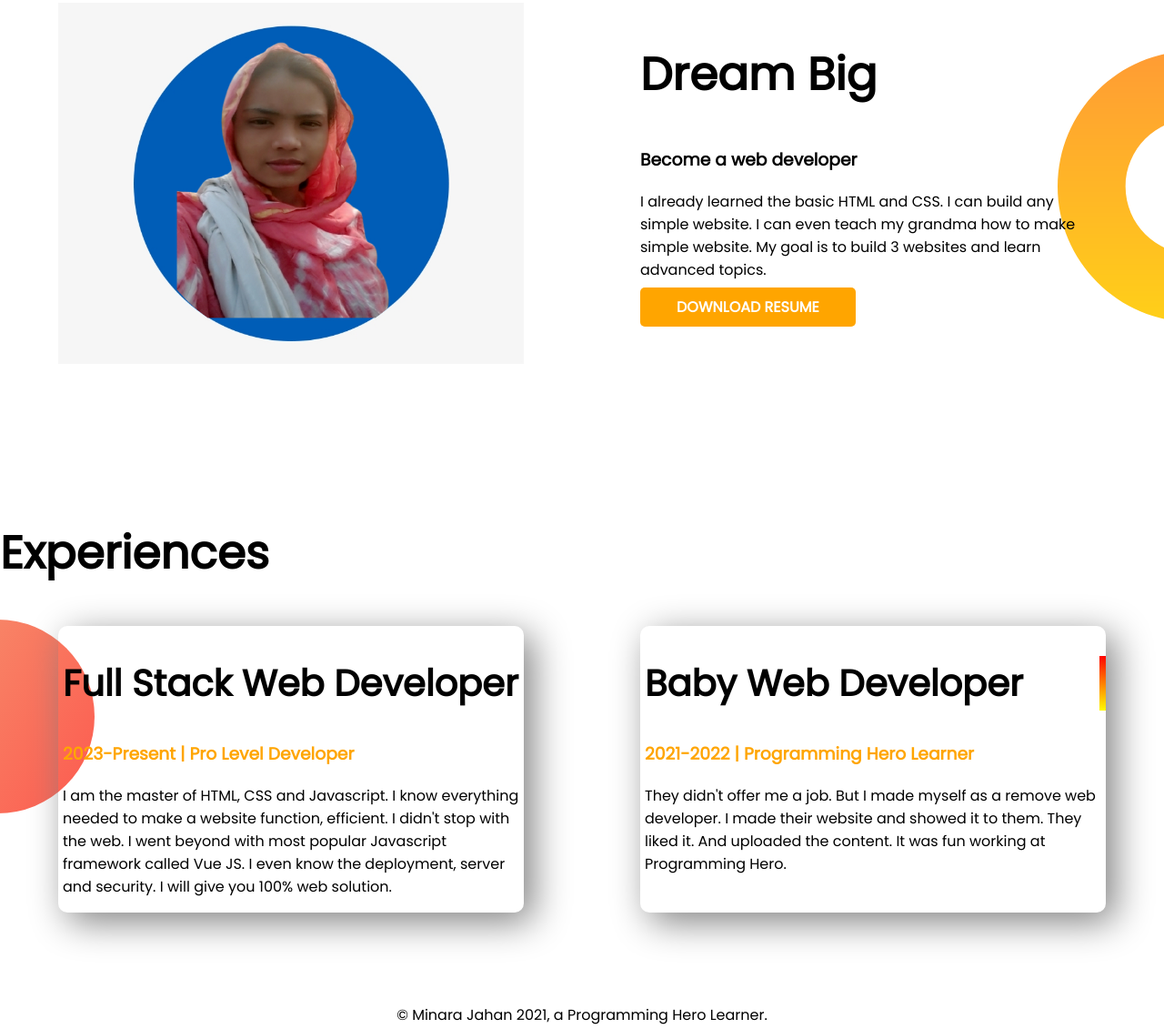
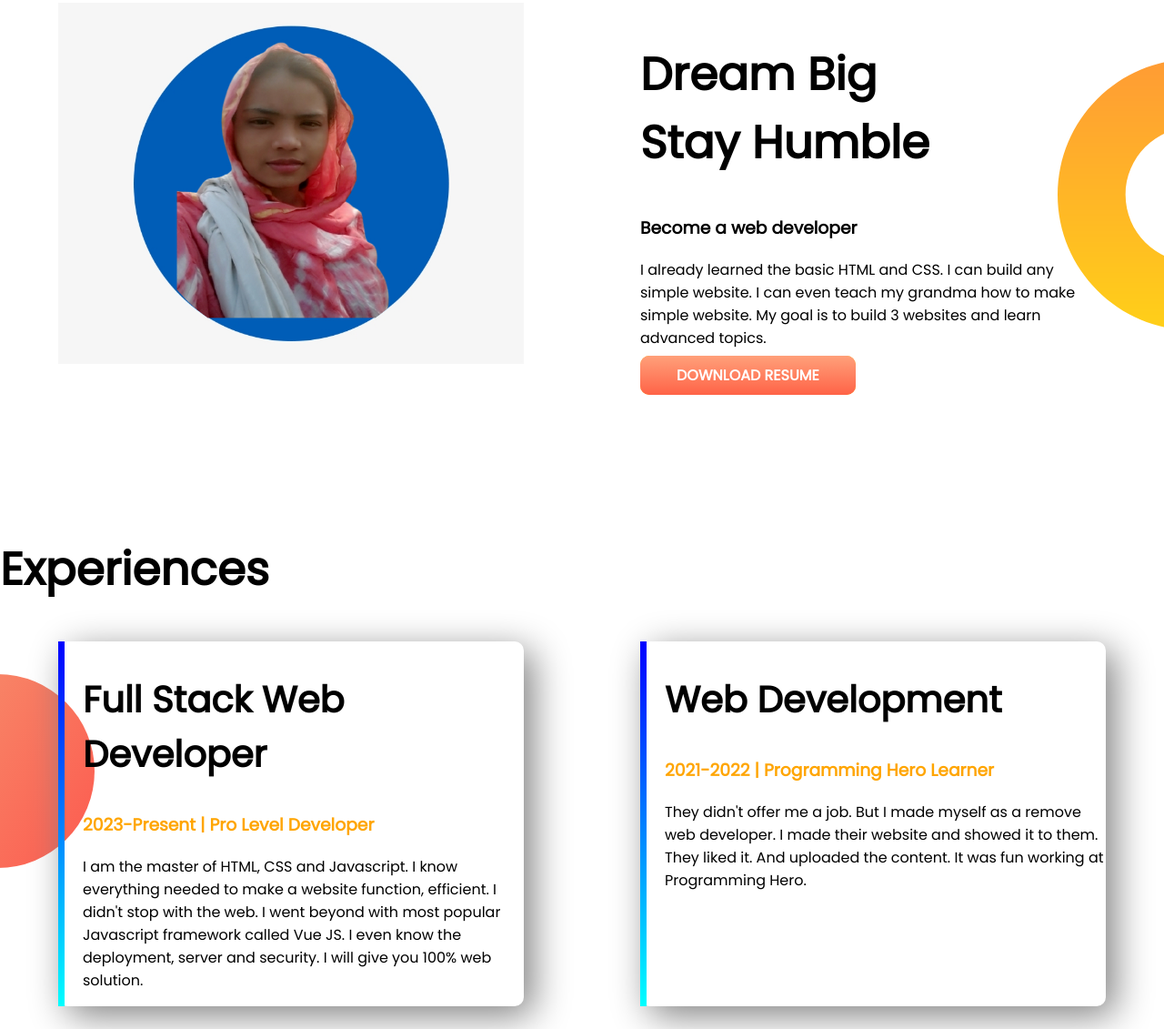
Before and after one commit to Minarajahan/developer-portfolio, a plain HTML site: page index.html in a window 1280 px wide. Shown: the part 852-1983 px from the top of the page at 91% size. Drawn offline with Linux system fonts and the light colour scheme.

Commit message:
gradient added

```diff
--- a/index.html
+++ b/index.html
@@ -33,7 +33,7 @@
             <img src="my photo/17-179539_small-blue-circle-transparent-background.jpg">
         </div>
         <div class="half-width">
-            <h1>Dream Big</h1>
+            <h1>Dream Big <br>Stay Humble</h1>
             <h3> Become a web developer</h3>
             <p>I already learned the basic HTML and CSS. I can build any simple website. I can even teach my grandma how
                 to make simple website. My goal is to build 3 websites and learn advanced topics.</p>
@@ -44,7 +44,7 @@
     <section class="experiences-area">
         <h1>Experiences</h1>
         <div class="flexible-container">
-            <div class="experiences-item">
+            <div id="web-dev-exp" class="experiences-item">
                 <h2>Full Stack Web Developer</h2>
                 <h3 class="orange">2023-Present | Pro Level Developer</h3>
                 <p>I am the master of HTML, CSS and Javascript. I know everything needed to make a website function,
@@ -52,14 +52,13 @@
                     Vue
                     JS. I even know the deployment, server and security. I will give you 100% web solution.</p>
             </div>
-            <div class="experiences-item">
-                <h2 id="web-dev-exp">Baby Web Developer</h2>
+            <div id="web-dev-exp" class="experiences-item">
+                <h2>Web Development</h2>
                 <h3 class="orange">2021-2022 | Programming Hero Learner</h3>
                 <p>They didn't offer me a job. But I made myself as a remove web developer. I made their website and
                     showed
                     it to them. They liked it. And uploaded the content. It was fun working at Programming Hero.</p>
             </div>
-
         </div>
     </section>
     <footer>
--- a/style.css
+++ b/style.css
@@ -26,12 +26,12 @@ h1{
     padding: 5%;
 }
 .button{
-    background-image:linear-gradient(orange tomato);
+    background-image:linear-gradient(180deg,lightsalmon,tomato);
     text-decoration: none;
     padding: 10px 40px;
     color:white;
     background-color: orange;
-    border-radius: 5px;
+    border-radius: 10px;
     font-weight: 700;
 
 }
@@ -50,7 +50,7 @@ h1{
     margin-left: 5%;
     margin-right: 5%;
     border-radius: 10px;
-    padding-left: 5px;
+    padding-left: 20px;
 
 }
 .experiences-area{
@@ -59,11 +59,11 @@ h1{
     background-position: left;
 }
 #web-dev-exp{
-    border-right: 7px solid;
-    border-image: linear-gradient(red , yellow);
+    border-left: 7px solid;
+    border-image:linear-gradient(blue ,cyan);
     border-image-slice: 1;
 }
+
 footer p {
     text-align: center;
-
 }
```
